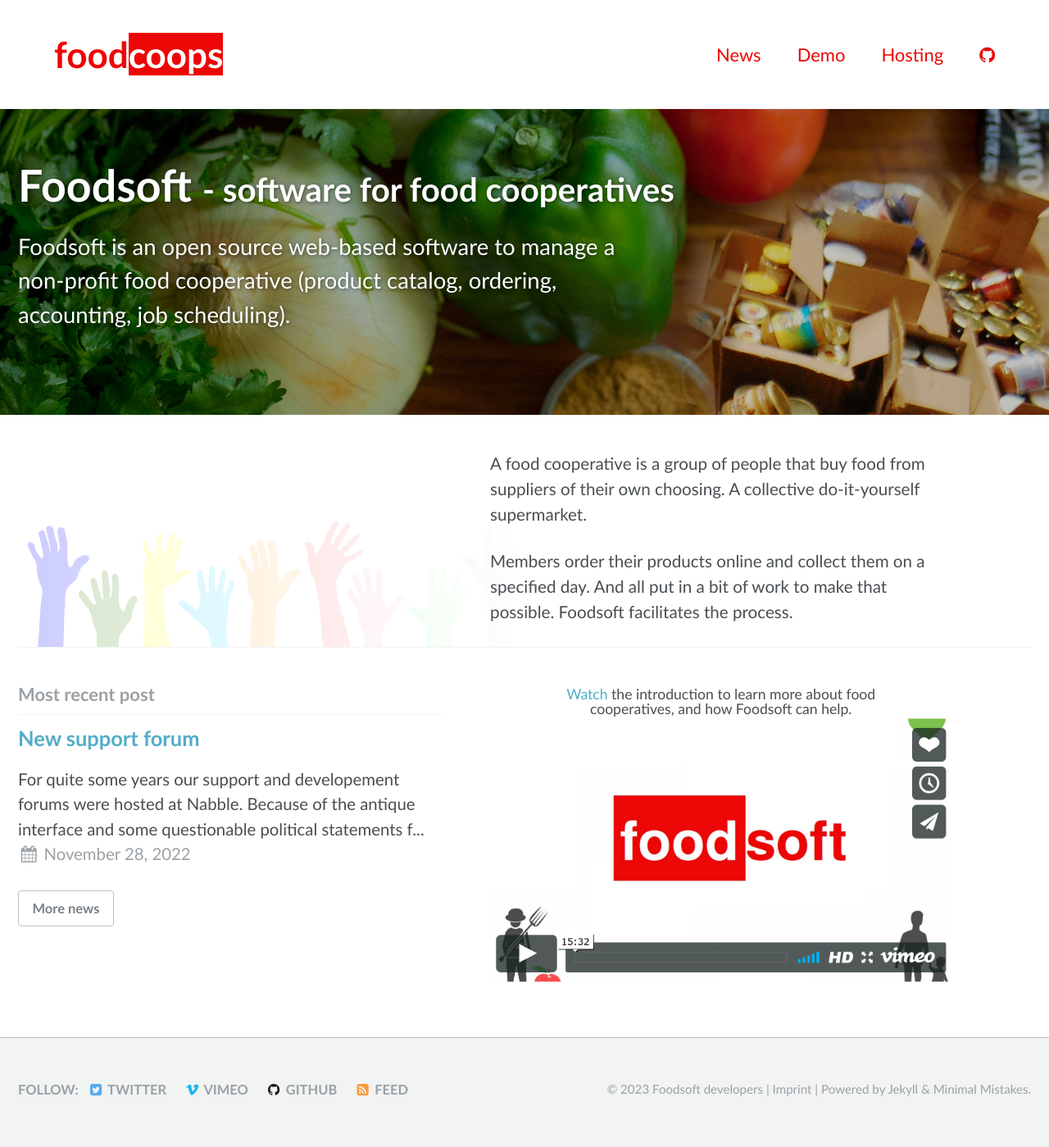
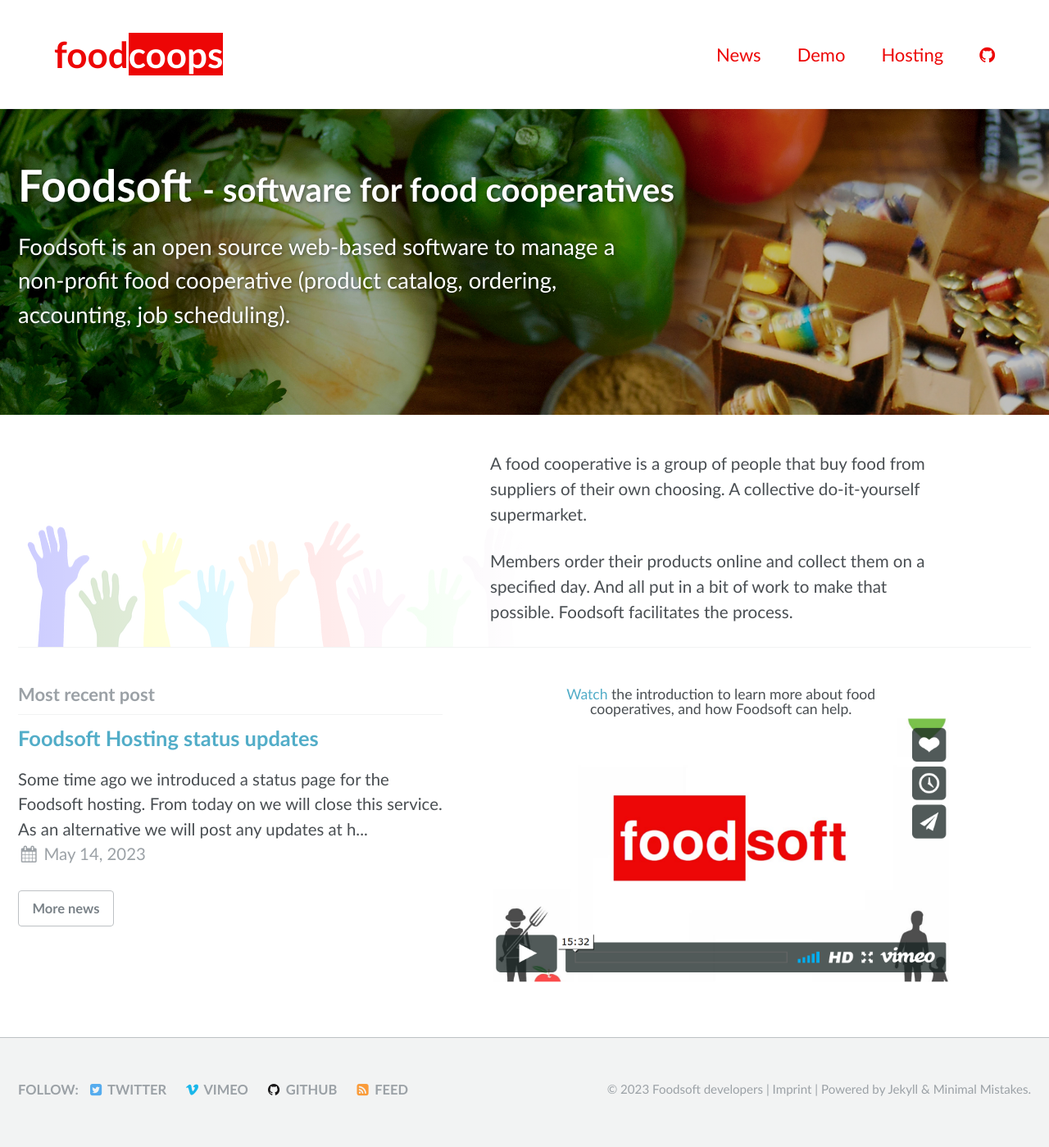
Before and after one commit to foodcoops/foodcoops.github.io, a Jekyll site: the page built from index.html, in a window 1280 px wide. Shown: the whole page at 82% size. Built offline with Jekyll 4.4.1, drawn with Linux system fonts in a browser that asks for light colours.

Commit message:
Add news about status page

```diff
--- a/_data/navigation.yml
+++ b/_data/navigation.yml
@@ -16,8 +16,6 @@
       url: /demo
     - title: 'Hosting'
       url: /foodsoft-hosting
-    - title: 'Status page'
-      url: https://status.foodcoops.net
     - title: 'Wiki'
       url: https://github.com/foodcoops/foodsoft/wiki
     - title: 'Support'
--- /dev/null
+++ b/_posts/2023-05-14-status_page_discontinue.md
@@ -0,0 +1,9 @@
+---
+title: Foodsoft Hosting status updates
+categories: hosting
+---
+
+Some time ago we [introduced](https://foodcoops.net/2021/09/07/status_page/) a status page for the Foodsoft hosting. From today on
+we will close this service. As an alternative we will post any updates at [hosting](https://foodcoops.net/categories/#hosting) category of our news section.
+
+You can also subscribe with your feed reader using this address: https://foodcoops.net/feed.xml.
```
